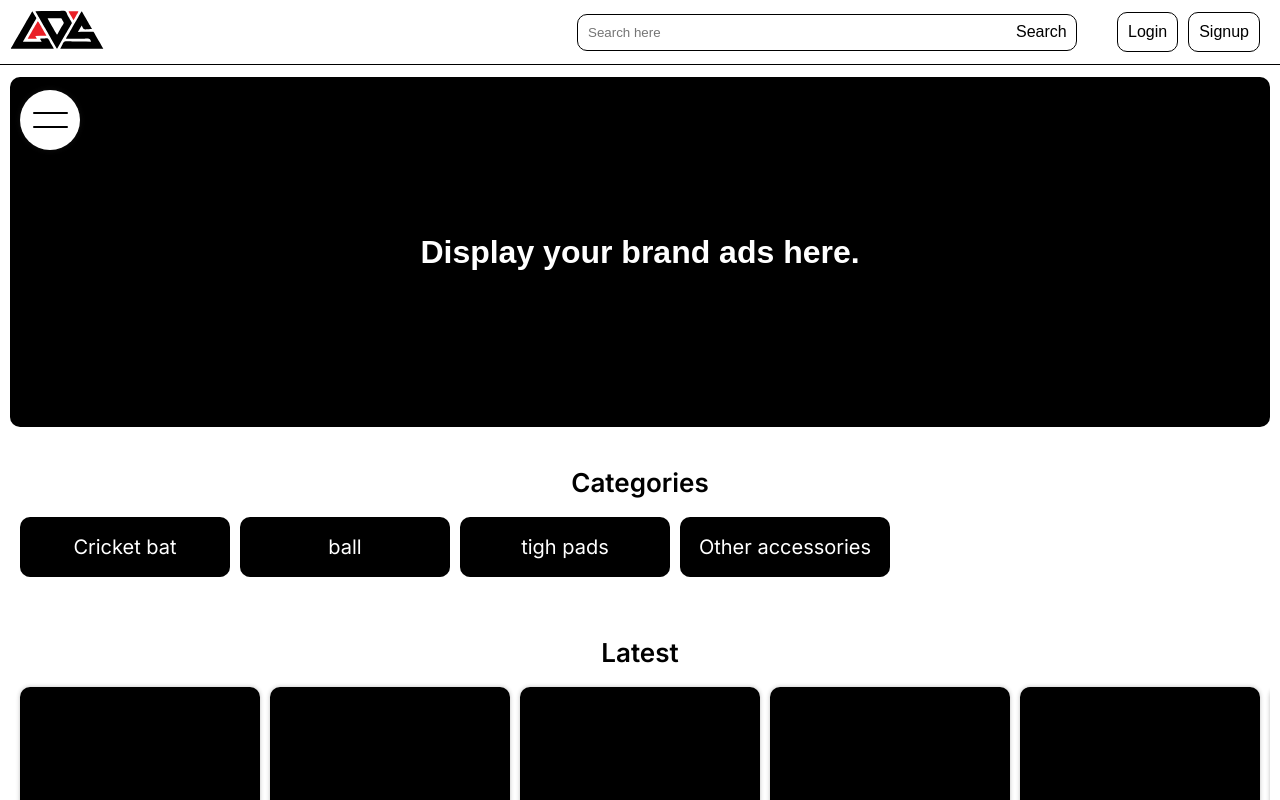
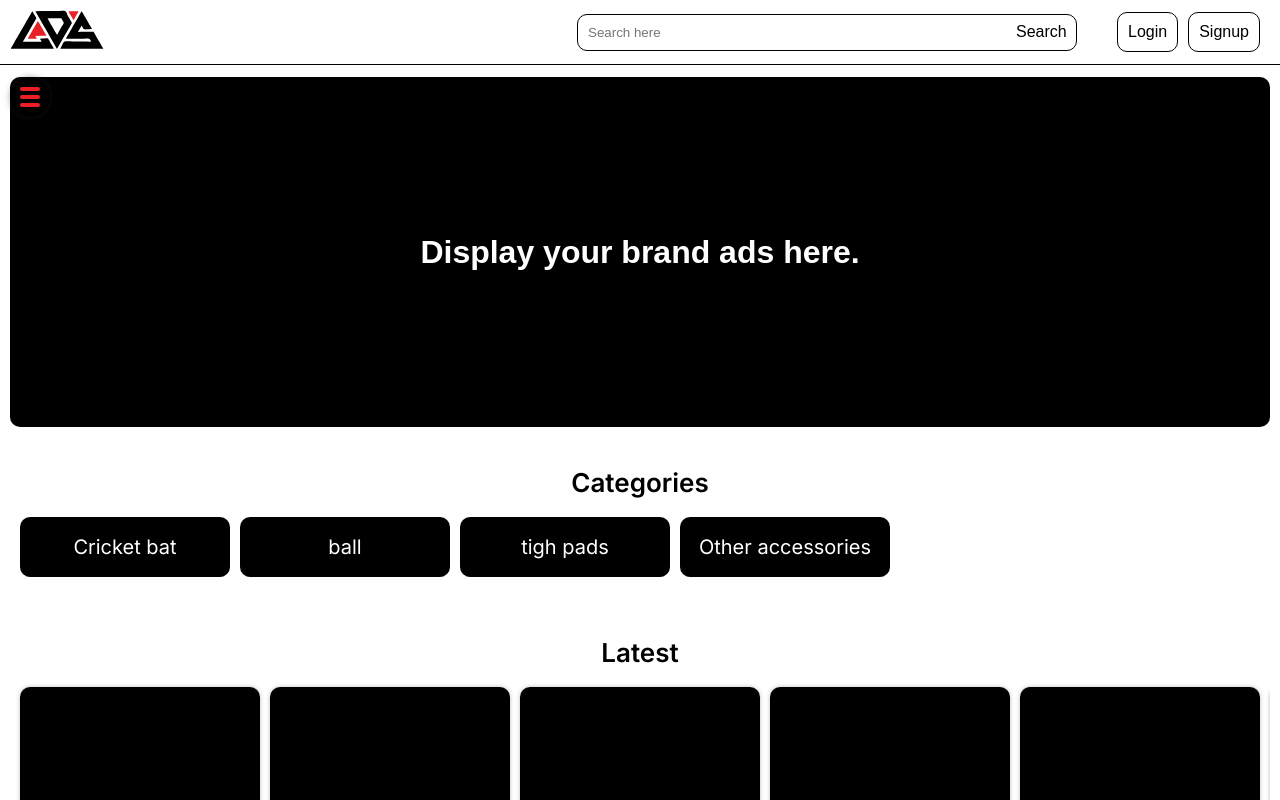
Before and after one commit to AnkushS27/lds-sports-ecommerce, a Next.js app: page / in a window 1280 px wide. Built offline with nearby package versions, Linux system fonts and the light colour scheme.

Commit message:
minor vertical navbar open container styling change

```diff
--- a/src/Components/VerticalNavbar/page.module.css
+++ b/src/Components/VerticalNavbar/page.module.css
@@ -1,22 +1,23 @@
 .NavOpenContainer {
     position: fixed;
-    top: 90px;
-    left: 20px;
+    top: 77px;
+    left: 10px;
 
     display: flex;
     align-items: center;
-    justify-content: space-evenly;
+    justify-content: center;
+    gap: 4px;
     flex-direction: column;
 
-    width: 60px;
-    height: 60px;
+    width: 40px;
+    height: 40px;
 
-    padding: 10px;
+    padding: 5px;
     border-radius: 50%;
     z-index: 1;
     /* background-color: rgba(210,210,210,0.4); */
     /* backdrop-filter: blur(20px); */
-    background-color: white;
+    background-color: transparent;
     box-shadow: 0px 0px 6px rgba(40,40,40,0.4);
 
     font-size: 16px;
@@ -28,15 +29,11 @@
 .NavOpenContainer:hover {color: green;}
 
 .NavHamburgerLine {
-    display: flex;
-    align-items: center;
-    justify-content: center;
+    width: 20px;
+    height: 4px;
 
-    width: 35px;
-    height: 2px;
-
-    border-radius: 1px;
-    background-color: black;
+    border-radius: 2px;
+    background-color: #ea1f26;
 }
 
 .NavMainWrapper {
--- a/src/Components/VerticalNavbar/page.tsx
+++ b/src/Components/VerticalNavbar/page.tsx
@@ -22,6 +22,7 @@ export default function VerticalNavBar(
     const [showNavBar, setShowNavBar] = useState(false);
     if (!showNavBar) {return(
         <div className={style1.NavOpenContainer} onClick={() => {setShowNavBar(true)}}>
+            <div className={style1.NavHamburgerLine}></div>
             <div className={style1.NavHamburgerLine}></div>
             <div className={style1.NavHamburgerLine}></div>
         </div>
```
